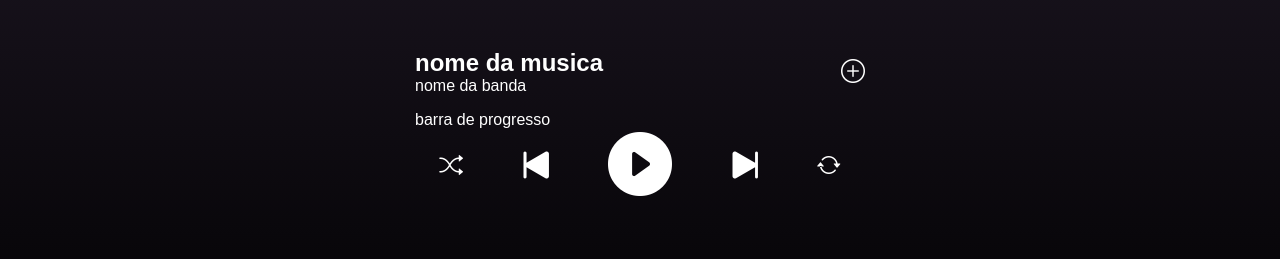
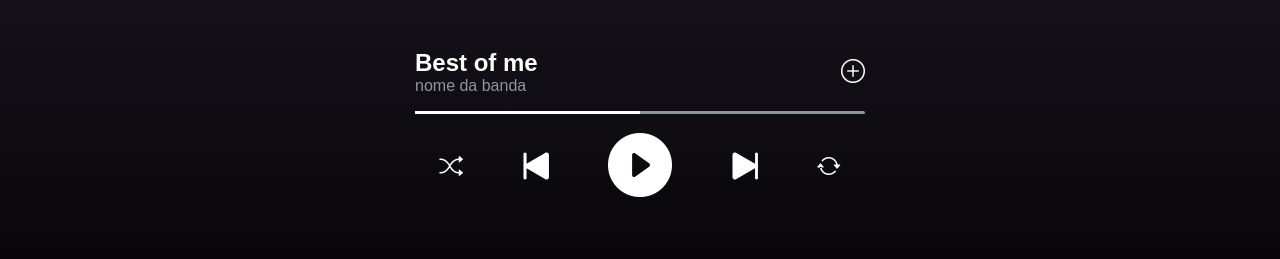
Before and after one commit to jelf2006/estudos-codewars, a plain HTML site: page spotify/web/index.html in a window 1280 px wide. Shown: the part 559-818 px from the top of the page. Drawn offline with nearby package versions, Linux system fonts and the light colour scheme.

Commit message:
primeiro do dia

```diff
--- a/spotify/web/app.js
+++ b/spotify/web/app.js
@@ -0,0 +1,3 @@
+const songName = document.getElementById("song-name");
+
+songName.innerText = "Best of me"
--- a/spotify/web/index.html
+++ b/spotify/web/index.html
@@ -18,7 +18,9 @@
             </div>
             <div id="like" class="button"><i class="bi bi-plus-circle"></i></div>
         </div>
-        <div>barra de progresso</div>
+        <div id="progres-bar">
+            <div id="current-progres"></div>
+        </div>
         <div id="buttons">
             <div id="shuffle" class="button"><i class="bi bi-shuffle"></i></div>
             <div id="star" class="button button-biggest"><i class="bi bi-skip-start-fill"></i></div>
--- a/spotify/web/style.css
+++ b/spotify/web/style.css
@@ -55,5 +55,17 @@ body {
 }
 
 #band-name {
-    color: rgba(255, 255, 255, 200);
+    color: rgb(139, 153, 156);
 }
+#progres-bar {
+    background-color: rgb(139, 153, 156);
+    height: 3px;
+    width: 100%;
+    border-radius: 15px;
+    margin: 1em 0 1em;
+}
+#current-progres {
+    height: inherit;
+    background-color: white;
+    width: 50%;
+}
```
